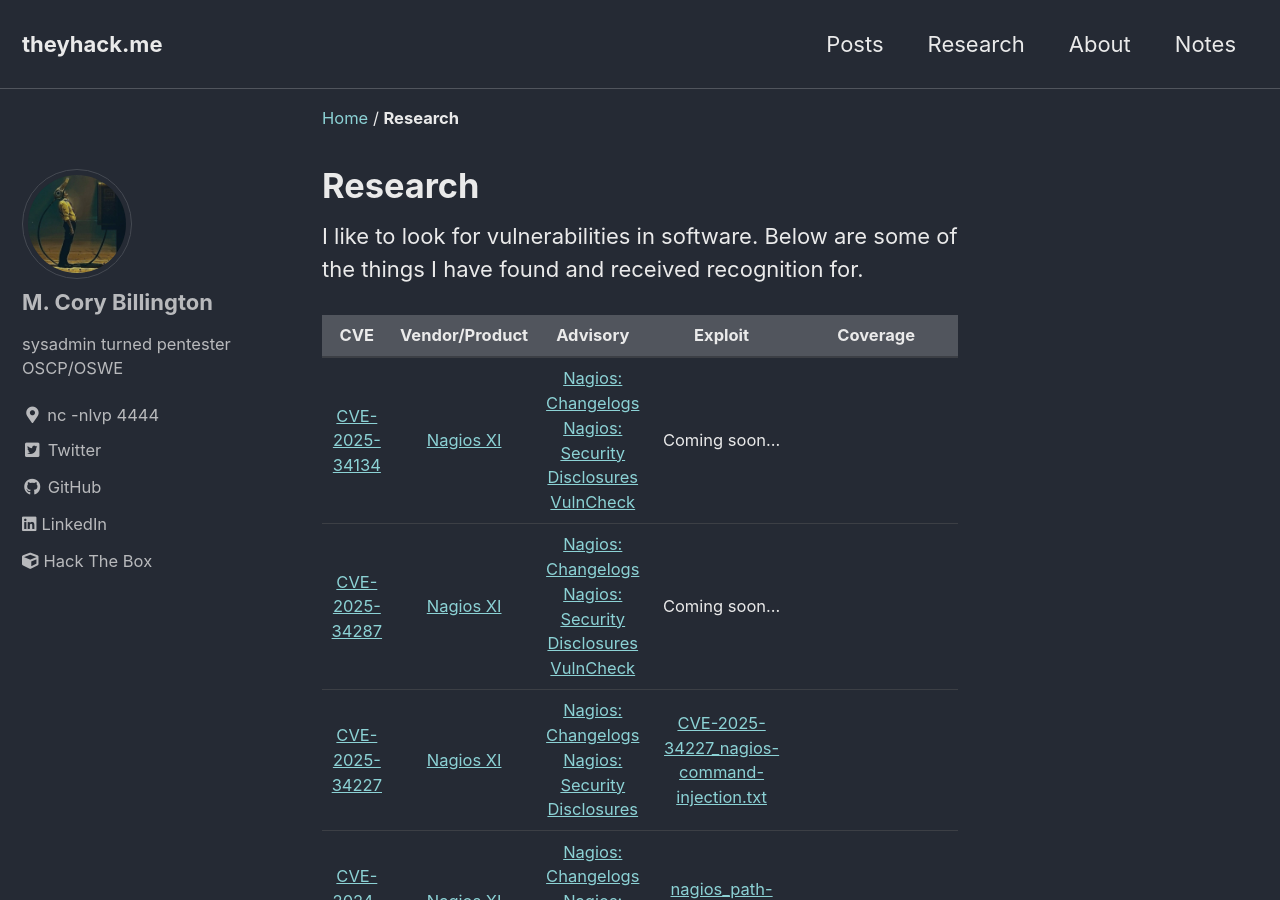
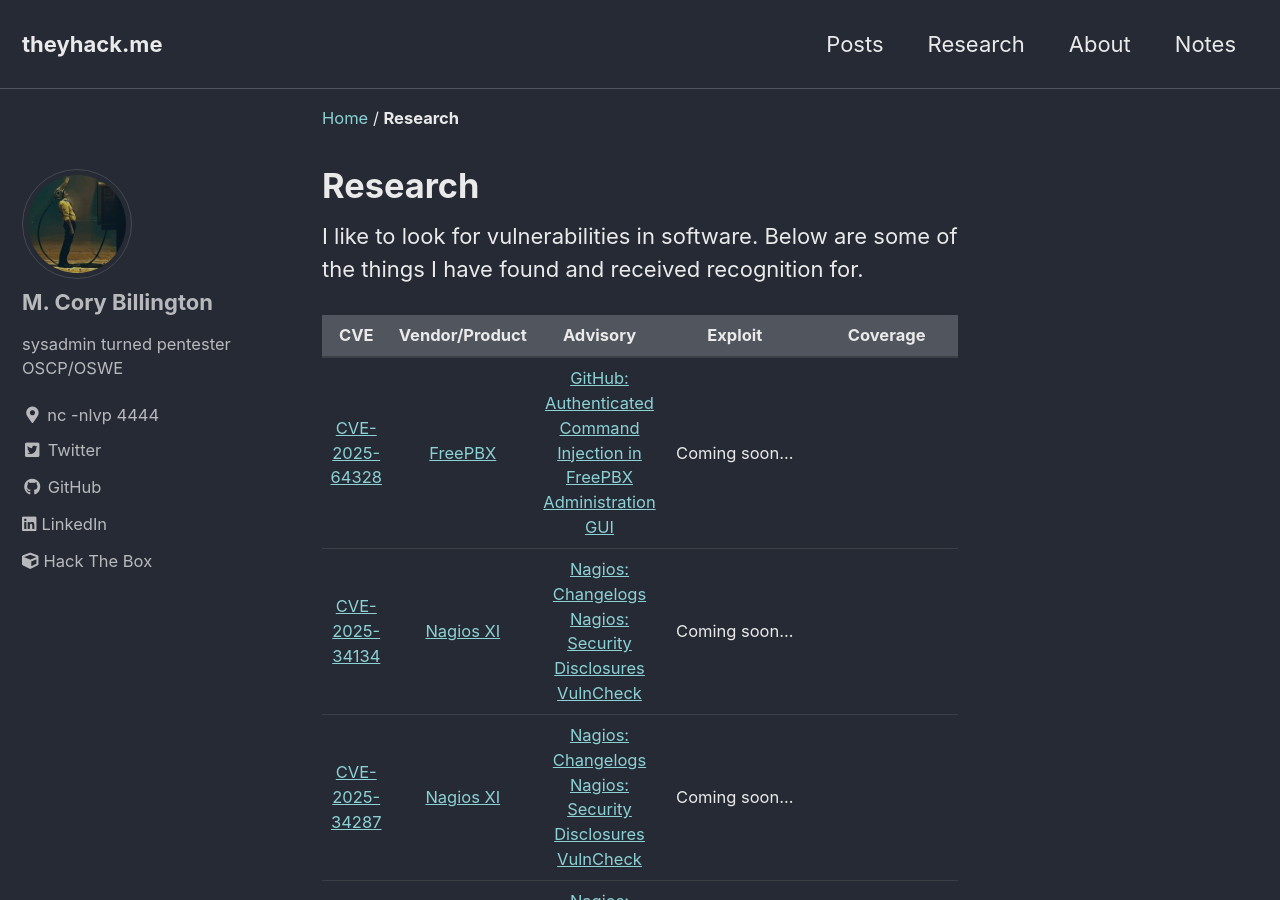
Before and after one commit to mcorybillington/mcorybillington.github.io, a Jekyll site: the page built from _pages/research.md, in a window 1280 px wide and 900 px high. Built offline with Jekyll 4.4.1, drawn with Linux system fonts in a browser that asks for light colours; cached includes are drawn as plain includes.

Commit message:
Add CVE entries for FreePBX CVE-2025-64328

```diff
--- a/_pages/research.md
+++ b/_pages/research.md
@@ -9,6 +9,7 @@
 
 |  CVE  | Vendor/Product | Advisory  |  Exploit  |  Coverage  |
 | :---: | :-------: | :---------------: | :-------: | :--------: |
+|[CVE-2025-64328](https://www.cve.org/cverecord?id=CVE-2025-64328) | [FreePBX](https://www.freepbx.org/) | [GitHub: Authenticated Command Injection in FreePBX Administration GUI](https://github.com/FreePBX/security-reporting/security/advisories/GHSA-vm9p-46mv-5xvw) | Coming soon...
 |[CVE-2025-34134](https://www.cve.org/cverecord?id=CVE-2025-34134) | [Nagios XI](https://www.nagios.com/products/nagios-xi/) | [Nagios: Changelogs](https://www.nagios.com/changelog/)<br>[Nagios: Security Disclosures](https://www.nagios.com/products/security/)<br>[VulnCheck](https://www.vulncheck.com/advisories/nagios-xi-rce-via-business-process-intelligence-bpi) | Coming soon...
 |[CVE-2025-34287](https://www.cve.org/cverecord?id=CVE-2025-34287) | [Nagios XI](https://www.nagios.com/products/nagios-xi/) | [Nagios: Changelogs](https://www.nagios.com/changelog/)<br>[Nagios: Security Disclosures](https://www.nagios.com/products/security/)<br>[VulnCheck](https://www.vulncheck.com/advisories/nagios-xi-privilege-escalation-via-improperly-owned-script) | Coming soon...
 |[CVE-2025-34227](https://www.cve.org/cverecord?id=CVE-2025-34227) | [Nagios XI](https://www.nagios.com/products/nagios-xi/) | [Nagios: Changelogs](https://www.nagios.com/changelog/)<br>[Nagios: Security Disclosures](https://www.nagios.com/products/security/) | [CVE-2025-34227_nagios-command-injection.txt](/exploits/CVE-2025-34227_nagios-command-injection.txt)
```
